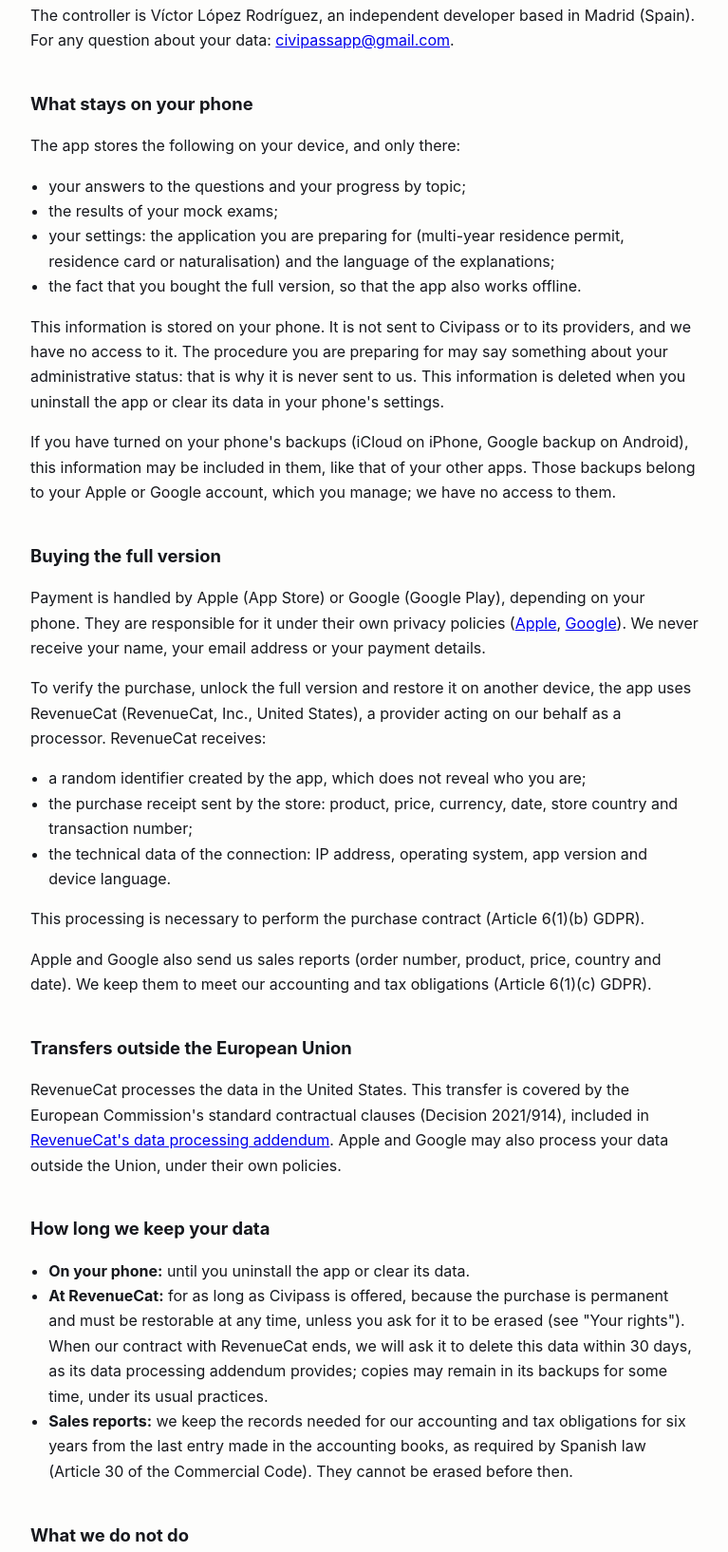
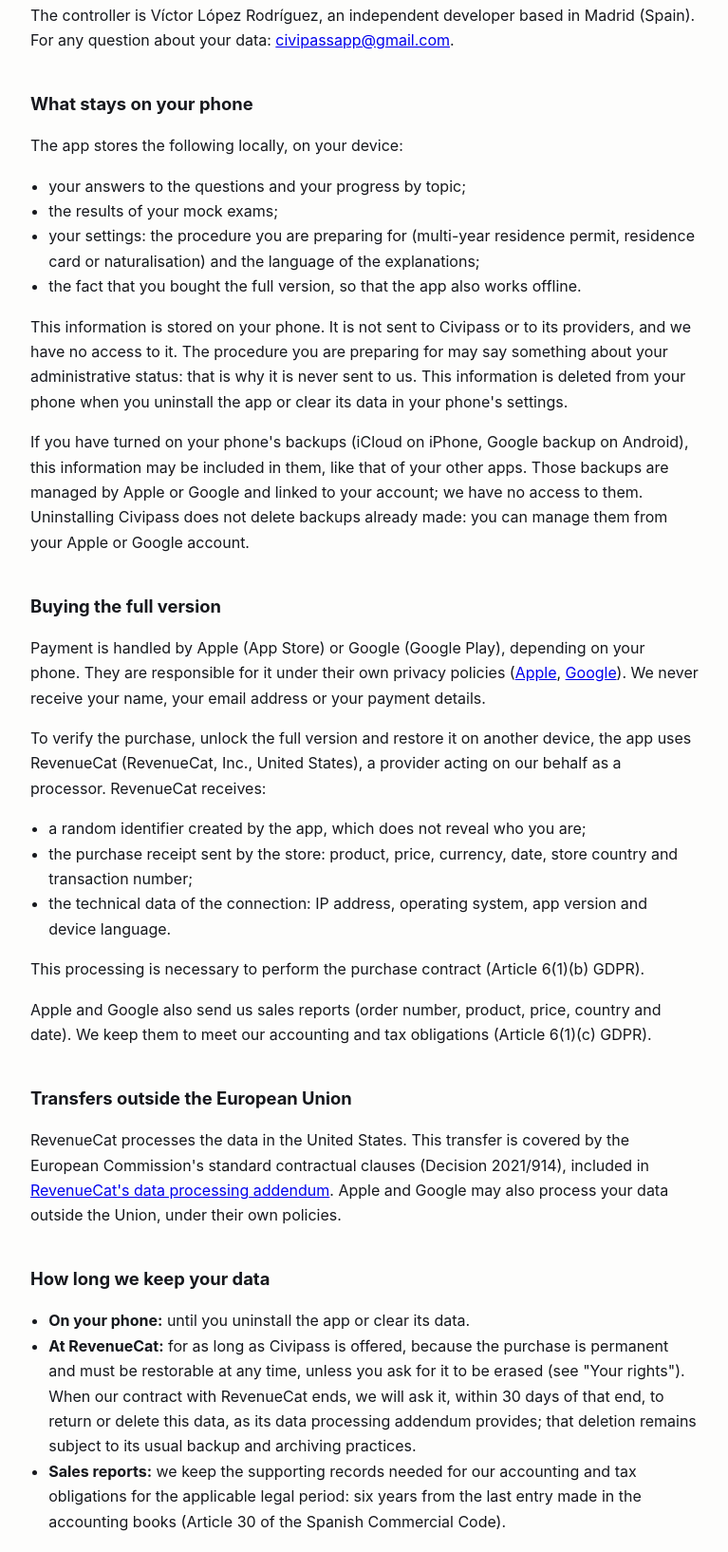
Before and after one commit to viclop1/civipass-legal, a plain HTML site: page en/privacy.html in a window 1280 px wide. Shown: the part 396-2030 px from the top of the page at 95% size, without its empty margins (256-1023 px from the left). Drawn offline with Linux system fonts and the light colour scheme.

Commit message:
Política y soporte: cuarta revisión jurídica
Sin «uniquement là»: datos guardados en local, que pueden entrar en las
copias de iCloud o Google y que desinstalar no borra de ellas; los 30 días
del DPA son para pedir la devolución o supresión, no un plazo de RevenueCat;
los informes de ventas, por el plazo legal aplicable; el reembolso «vía
Google Play»; «procedure you are preparing for». Sigue en borrador.

Co-Authored-By: Claude Opus 5.5 <noreply@anthropic.com>
Claude-Session: https://claude.ai/code/session_01WoYfpBqp9ZPxa3Utd2wMFh

```diff
--- a/en/privacy.html
+++ b/en/privacy.html
@@ -35,15 +35,15 @@
 <p>The controller is Víctor López Rodríguez, an independent developer based in Madrid (Spain). For any question about your data: <a href="mailto:civipassapp@gmail.com">civipassapp@gmail.com</a>.</p>
 
 <h2>What stays on your phone</h2>
-<p>The app stores the following on your device, and only there:</p>
+<p>The app stores the following locally, on your device:</p>
 <ul>
 <li>your answers to the questions and your progress by topic;</li>
 <li>the results of your mock exams;</li>
-<li>your settings: the application you are preparing for (multi-year residence permit, residence card or naturalisation) and the language of the explanations;</li>
+<li>your settings: the procedure you are preparing for (multi-year residence permit, residence card or naturalisation) and the language of the explanations;</li>
 <li>the fact that you bought the full version, so that the app also works offline.</li>
 </ul>
-<p>This information is stored on your phone. It is not sent to Civipass or to its providers, and we have no access to it. The procedure you are preparing for may say something about your administrative status: that is why it is never sent to us. This information is deleted when you uninstall the app or clear its data in your phone's settings.</p>
-<p>If you have turned on your phone's backups (iCloud on iPhone, Google backup on Android), this information may be included in them, like that of your other apps. Those backups belong to your Apple or Google account, which you manage; we have no access to them.</p>
+<p>This information is stored on your phone. It is not sent to Civipass or to its providers, and we have no access to it. The procedure you are preparing for may say something about your administrative status: that is why it is never sent to us. This information is deleted from your phone when you uninstall the app or clear its data in your phone's settings.</p>
+<p>If you have turned on your phone's backups (iCloud on iPhone, Google backup on Android), this information may be included in them, like that of your other apps. Those backups are managed by Apple or Google and linked to your account; we have no access to them. Uninstalling Civipass does not delete backups already made: you can manage them from your Apple or Google account.</p>
 
 <h2>Buying the full version</h2>
 <p>Payment is handled by Apple (App Store) or Google (Google Play), depending on your phone. They are responsible for it under their own privacy policies (<a href="https://www.apple.com/legal/privacy/">Apple</a>, <a href="https://policies.google.com/privacy">Google</a>). We never receive your name, your email address or your payment details.</p>
@@ -62,8 +62,8 @@
 <h2>How long we keep your data</h2>
 <ul>
 <li><strong>On your phone:</strong> until you uninstall the app or clear its data.</li>
-<li><strong>At RevenueCat:</strong> for as long as Civipass is offered, because the purchase is permanent and must be restorable at any time, unless you ask for it to be erased (see "Your rights"). When our contract with RevenueCat ends, we will ask it to delete this data within 30 days, as its data processing addendum provides; copies may remain in its backups for some time, under its usual practices.</li>
-<li><strong>Sales reports:</strong> we keep the records needed for our accounting and tax obligations for six years from the last entry made in the accounting books, as required by Spanish law (Article 30 of the Commercial Code). They cannot be erased before then.</li>
+<li><strong>At RevenueCat:</strong> for as long as Civipass is offered, because the purchase is permanent and must be restorable at any time, unless you ask for it to be erased (see "Your rights"). When our contract with RevenueCat ends, we will ask it, within 30 days of that end, to return or delete this data, as its data processing addendum provides; that deletion remains subject to its usual backup and archiving practices.</li>
+<li><strong>Sales reports:</strong> we keep the supporting records needed for our accounting and tax obligations for the applicable legal period: six years from the last entry made in the accounting books (Article 30 of the Spanish Commercial Code).</li>
 </ul>
 
 <h2>What we do not do</h2>
```
Also changed, not shown: en/support.html (+2 -2 lines), fr/assistance.html (+2 -2 lines), fr/confidentialite.html (+5 -5 lines).
